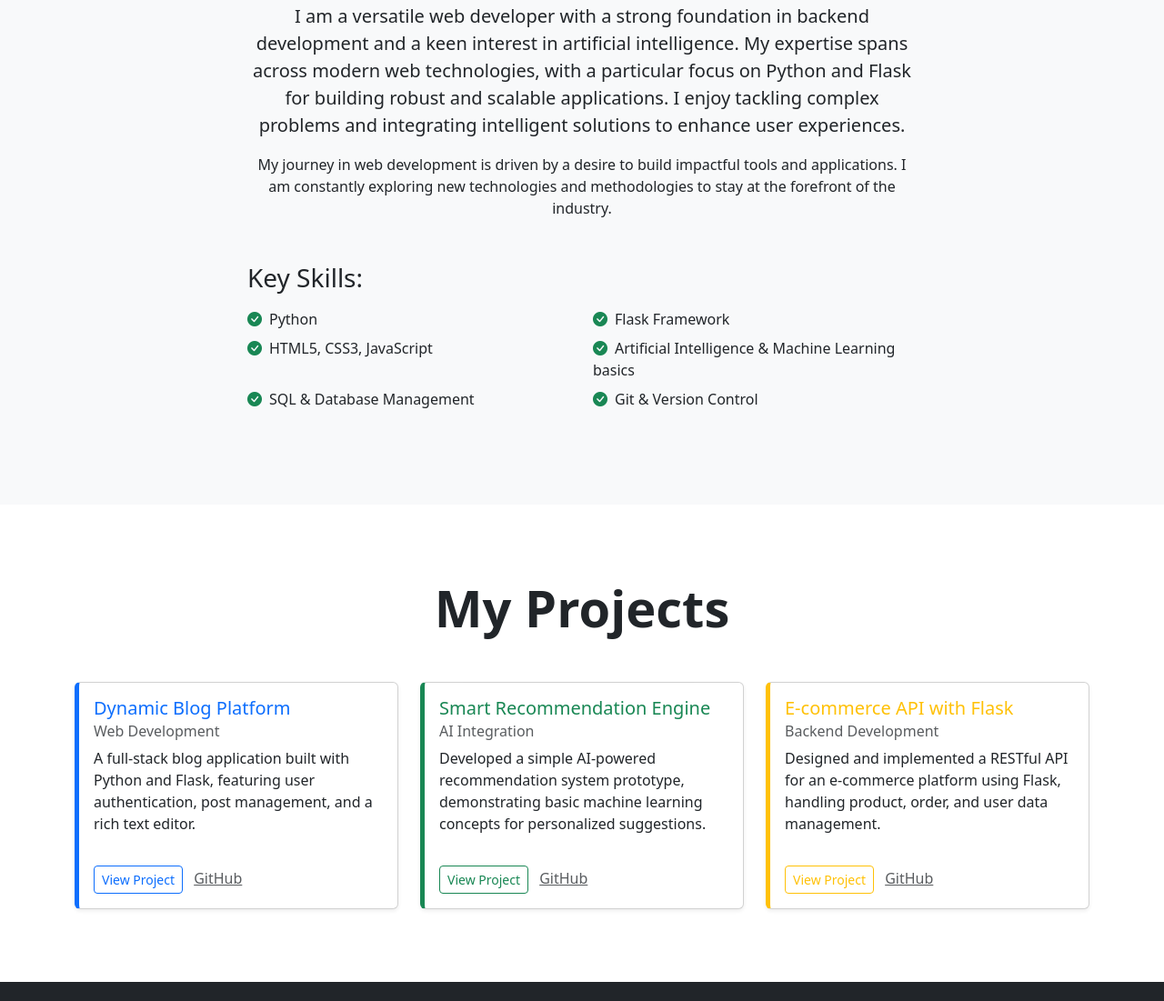
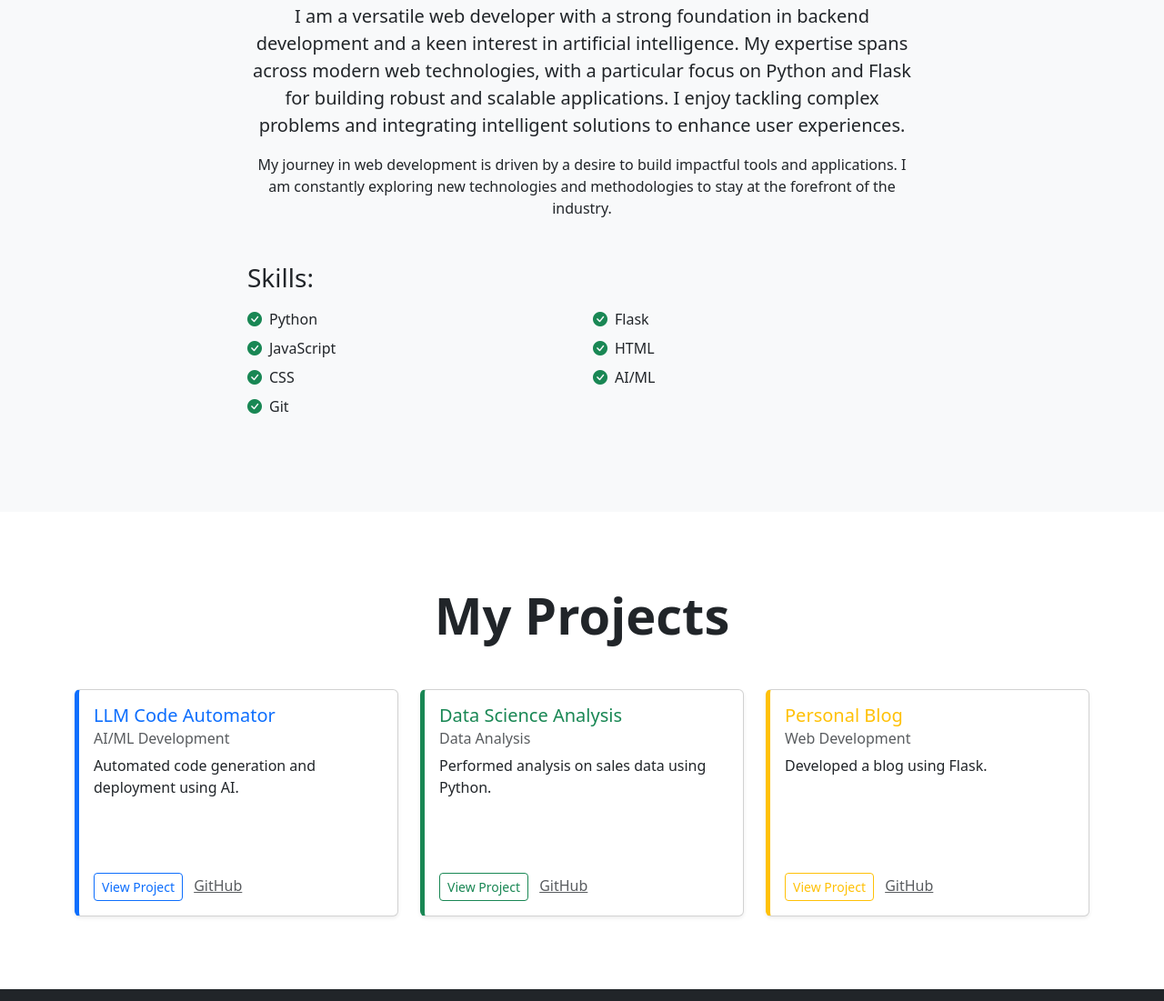
Before and after one commit to 770navyasharma/pro-portfolio-test, a plain HTML site: page index.html in a window 1280 px wide. Shown: the part 992-2093 px from the top of the page at 91% size. Drawn offline with nearby package versions, Linux system fonts and the light colour scheme.

Commit message:
feat: Apply revisions for round 2

```diff
--- a/index.html
+++ b/index.html
@@ -77,14 +77,15 @@
                     <p class="mb-4">
                         My journey in web development is driven by a desire to build impactful tools and applications. I am constantly exploring new technologies and methodologies to stay at the forefront of the industry.
                     </p>
-                    <h3 class="mt-5 mb-3 text-start">Key Skills:</h3>
+                    <h3 class="mt-5 mb-3 text-start">Skills:</h3>
                     <ul class="list-unstyled text-start row">
                         <li class="col-md-6 mb-2"><i class="bi bi-check-circle-fill text-success me-2"></i>Python</li>
-                        <li class="col-md-6 mb-2"><i class="bi bi-check-circle-fill text-success me-2"></i>Flask Framework</li>
-                        <li class="col-md-6 mb-2"><i class="bi bi-check-circle-fill text-success me-2"></i>HTML5, CSS3, JavaScript</li>
-                        <li class="col-md-6 mb-2"><i class="bi bi-check-circle-fill text-success me-2"></i>Artificial Intelligence & Machine Learning basics</li>
-                        <li class="col-md-6 mb-2"><i class="bi bi-check-circle-fill text-success me-2"></i>SQL & Database Management</li>
-                        <li class="col-md-6 mb-2"><i class="bi bi-check-circle-fill text-success me-2"></i>Git & Version Control</li>
+                        <li class="col-md-6 mb-2"><i class="bi bi-check-circle-fill text-success me-2"></i>Flask</li>
+                        <li class="col-md-6 mb-2"><i class="bi bi-check-circle-fill text-success me-2"></i>JavaScript</li>
+                        <li class="col-md-6 mb-2"><i class="bi bi-check-circle-fill text-success me-2"></i>HTML</li>
+                        <li class="col-md-6 mb-2"><i class="bi bi-check-circle-fill text-success me-2"></i>CSS</li>
+                        <li class="col-md-6 mb-2"><i class="bi bi-check-circle-fill text-success me-2"></i>AI/ML</li>
+                        <li class="col-md-6 mb-2"><i class="bi bi-check-circle-fill text-success me-2"></i>Git</li>
                     </ul>
                 </div>
             </div>
@@ -100,9 +101,9 @@
                 <div class="col-md-6 col-lg-4">
                     <div class="card h-100 shadow-sm project-card" style="border-left: 5px solid #0d6efd;">
                         <div class="card-body d-flex flex-column">
-                            <h5 class="card-title text-primary">Dynamic Blog Platform</h5>
-                            <h6 class="card-subtitle mb-2 text-muted">Web Development</h6>
-                            <p class="card-text">A full-stack blog application built with Python and Flask, featuring user authentication, post management, and a rich text editor.</p>
+                            <h5 class="card-title text-primary">LLM Code Automator</h5>
+                            <h6 class="card-subtitle mb-2 text-muted">AI/ML Development</h6>
+                            <p class="card-text">Automated code generation and deployment using AI.</p>
                             <div class="mt-auto">
                                 <a href="#" class="btn btn-outline-primary btn-sm me-2">View Project</a>
                                 <a href="#" class="card-link text-muted">GitHub</a>
@@ -114,9 +115,9 @@
                 <div class="col-md-6 col-lg-4">
                     <div class="card h-100 shadow-sm project-card" style="border-left: 5px solid #198754;">
                         <div class="card-body d-flex flex-column">
-                            <h5 class="card-title text-success">Smart Recommendation Engine</h5>
-                            <h6 class="card-subtitle mb-2 text-muted">AI Integration</h6>
-                            <p class="card-text">Developed a simple AI-powered recommendation system prototype, demonstrating basic machine learning concepts for personalized suggestions.</p>
+                            <h5 class="card-title text-success">Data Science Analysis</h5>
+                            <h6 class="card-subtitle mb-2 text-muted">Data Analysis</h6>
+                            <p class="card-text">Performed analysis on sales data using Python.</p>
                             <div class="mt-auto">
                                 <a href="#" class="btn btn-outline-success btn-sm me-2">View Project</a>
                                 <a href="#" class="card-link text-muted">GitHub</a>
@@ -128,9 +129,9 @@
                 <div class="col-md-6 col-lg-4">
                     <div class="card h-100 shadow-sm project-card" style="border-left: 5px solid #ffc107;">
                         <div class="card-body d-flex flex-column">
-                            <h5 class="card-title text-warning">E-commerce API with Flask</h5>
-                            <h6 class="card-subtitle mb-2 text-muted">Backend Development</h6>
-                            <p class="card-text">Designed and implemented a RESTful API for an e-commerce platform using Flask, handling product, order, and user data management.</p>
+                            <h5 class="card-title text-warning">Personal Blog</h5>
+                            <h6 class="card-subtitle mb-2 text-muted">Web Development</h6>
+                            <p class="card-text">Developed a blog using Flask.</p>
                             <div class="mt-auto">
                                 <a href="#" class="btn btn-outline-warning btn-sm me-2">View Project</a>
                                 <a href="#" class="card-link text-muted">GitHub</a>
```
